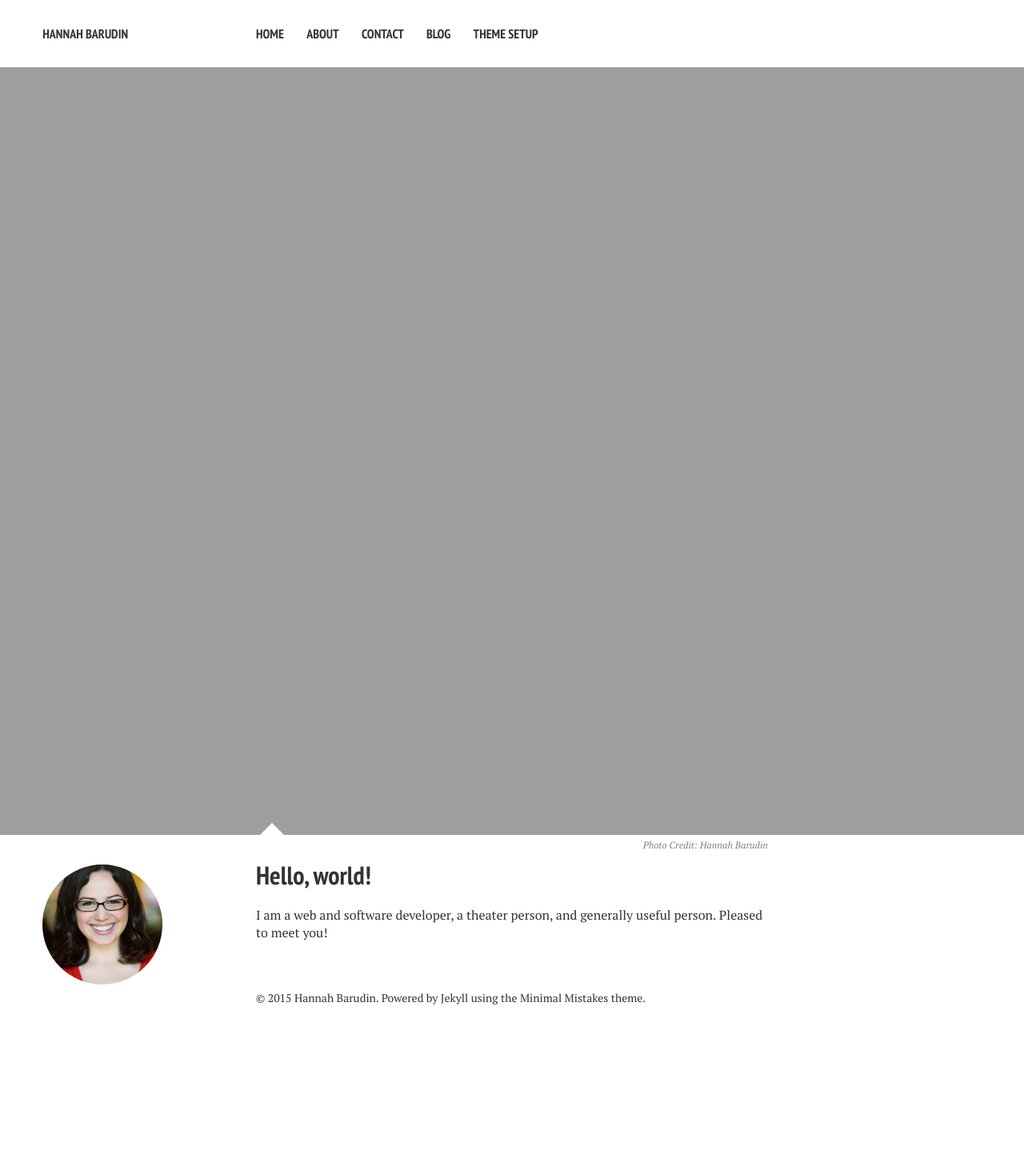
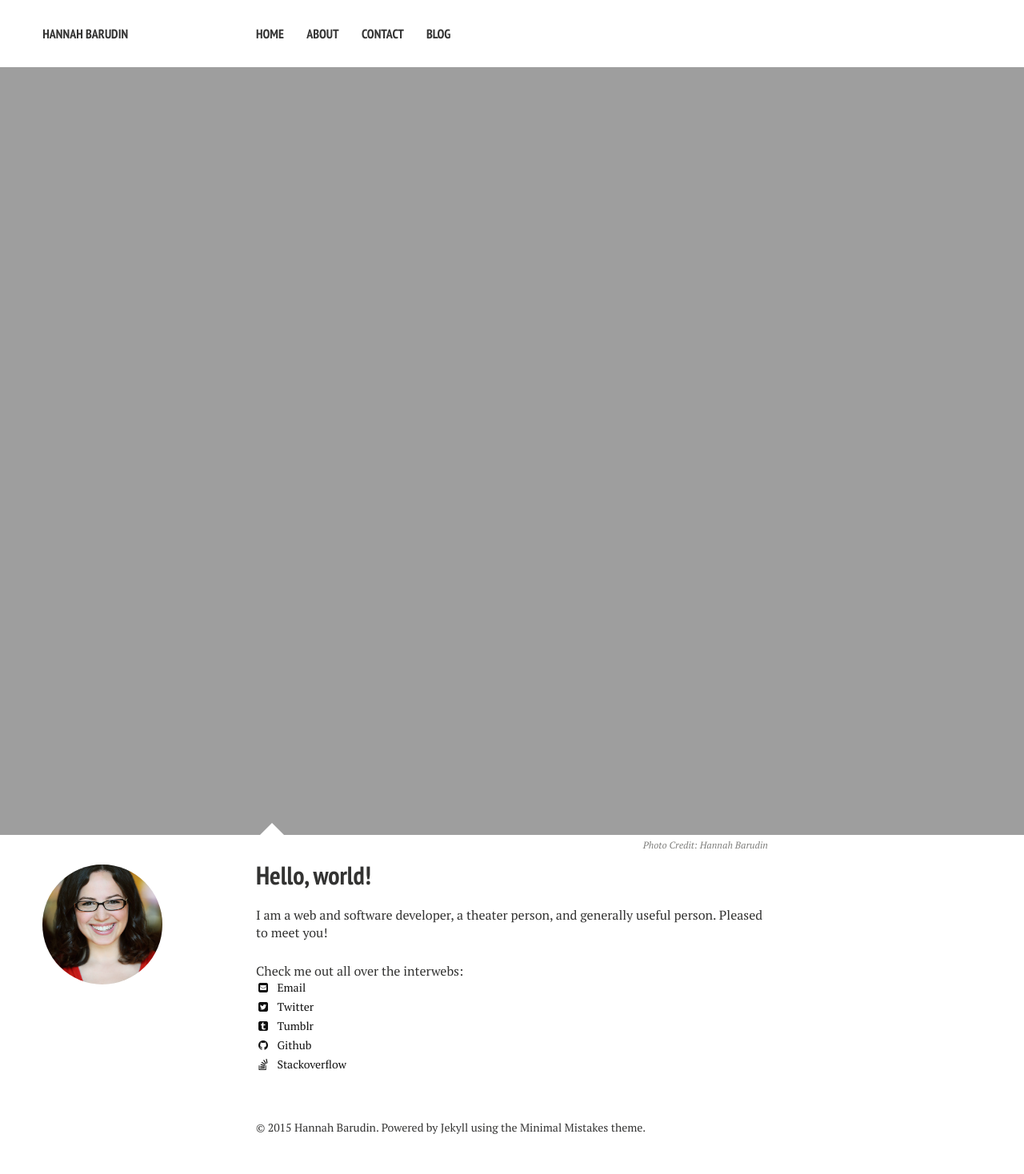
Before and after one commit to hbarudin/hbarudin-old, a Jekyll site: the page built from index.md, in a window 1280 px wide. Shown: the whole page at 80% size. Built offline with Jekyll 4.4.1, drawn with Linux system fonts in a browser that asks for light colours; nearby versions of some CDN libraries; before the commit the page ends 1306 px from its top, so only the background shows below that.

Commit message:
Tweak featured image ratios, update index copy

```diff
--- a/_data/navigation.yml
+++ b/_data/navigation.yml
@@ -11,6 +11,3 @@
 
 - title: Blog
   url: /posts/
-
-- title: Theme Setup
-  url: /theme-setup/
--- a/_layouts/home.html
+++ b/_layouts/home.html
@@ -35,6 +35,27 @@
   <div id="index">
   <h1>Hello, world!</h1>
   <p>I am a web and software developer, a theater person, and generally useful person. Pleased to meet you!</p>
+  <p>Check me out all over the interwebs:
+    {% if author.email %}<a href="mailto:{{ author.email }}" class="author-social" target="_blank"><i class="fa fa-fw fa-envelope-square"></i> Email</a>{% endif %}
+  {% if author.twitter %}<a href="http://twitter.com/{{ author.twitter }}" class="author-social" target="_blank"><i class="fa fa-fw fa-twitter-square"></i> Twitter</a>{% endif %}
+  {% if author.facebook %}<a href="http://facebook.com/{{ author.facebook }}" class="author-social" target="_blank"><i class="fa fa-fw fa-facebook-square"></i> Facebook</a>{% endif %}
+  {% if author.google.plus %}<a href="http://plus.google.com/+{{ author.google.plus }}" class="author-social" target="_blank"><i class="fa fa-fw fa-google-plus-square"></i> Google+</a>{% endif %}
+  {% if author.linkedin %}<a href="http://linkedin.com/in/{{ author.linkedin }}" class="author-social" target="_blank"><i class="fa fa-fw fa-linkedin-square"></i> LinkedIn</a>{% endif %}
+  {% if author.xing %}<a href="http://www.xing.com/profile/{{ author.xing }}" class="author-social" target="_blank"><i class="fa fa-fw fa-xing-square"></i> XING</a>{% endif %}
+  {% if author.instagram %}<a href="http://instagram.com/{{ author.instagram }}" class="author-social" target="_blank"><i class="fa fa-fw fa-instagram"></i> Instagram</a>{% endif %}
+  {% if author.tumblr %}<a href="http://{{ author.tumblr }}.tumblr.com" class="author-social" target="_blank"><i class="fa fa-fw fa-tumblr-square"></i> Tumblr</a>{% endif %}
+  {% if author.github %}<a href="http://github.com/{{ author.github }}" class="author-social" target="_blank"><i class="fa fa-fw fa-github"></i> Github</a>{% endif %}
+  {% if author.stackoverflow %}<a href="http://stackoverflow.com/users/{{ author.stackoverflow }}" class="author-social" target="_blank"><i class="fa fa-fw fa-stack-overflow"></i> Stackoverflow</a>{% endif %}
+  {% if author.lastfm %}<a href="http://lastfm.com/user/{{ author.lastfm }}" class="author-social" target="_blank"><i class="fa fa-fw fa-music"></i> Last.fm</a>{% endif %}
+  {% if author.dribbble %}<a href="http://dribbble.com/{{ author.dribbble }}" class="author-social" target="_blank"><i class="fa fa-fw fa-dribbble"></i> Dribbble</a>{% endif %}
+  {% if author.pinterest %}<a href="http://www.pinterest.com/{{ author.pinterest }}" class="author-social" target="_blank"><i class="fa fa-fw fa-pinterest"></i> Pinterest</a>{% endif %}
+  {% if author.foursquare %}<a href="http://foursquare.com/{{ author.foursquare }}" class="author-social" target="_blank"><i class="fa fa-fw fa-foursquare"></i> Foursquare</a>{% endif %}
+  {% if author.steam %}<a href="http://steamcommunity.com/id/{{ author.steam }}" class="author-social" target="_blank"><i class="fa fa-fw fa-steam-square"></i> Steam</a>{% endif %}
+  {% if author.youtube %}<a href="https://youtube.com/user/{{ author.youtube }}" class="author-social" target="_blank"><i class="fa fa-fw fa-youtube-square"></i> Youtube</a>{% endif %}
+  {% if author.soundcloud %}<a href="http://soundcloud.com/{{ author.soundcloud }}" class="author-social" target="_blank"><i class="fa fa-fw fa-soundcloud"></i> Soundcloud</a>{% endif %}
+  {% if author.weibo %}<a href="http://www.weibo.com/{{ author.weibo }}" class="author-social" target="_blank"><i class="fa fa-fw fa-weibo"></i> Weibo</a>{% endif %}
+  {% if author.flickr %}<a href="http://www.flickr.com/{{ author.flickr }}" class="author-social" target="_blank"><i class="fa fa-fw fa-flickr"></i> Flickr</a>{% endif %}
+
 <!--     <h3><a href="{{ site.url}}/posts/">Recent Posts</a></h3>
     {% for post in site.posts limit:5 %}
     <article>
--- a/index.md
+++ b/index.md
@@ -1,7 +1,6 @@
 ---
 layout: home
-excerpt: "A minimal Jekyll theme for your blog by designer Michael Rose."
-tags: [Jekyll, theme, responsive, blog, template]
+excerpt: "Web developer, programmer, theater person, generally useful person."
 image:
   feature: window.png
   credit: Hannah Barudin
```
Also changed, not shown: about/index.md (+0 -1 lines), contact/index.md (added, +12 -0 lines), README.md, 4 other files.
